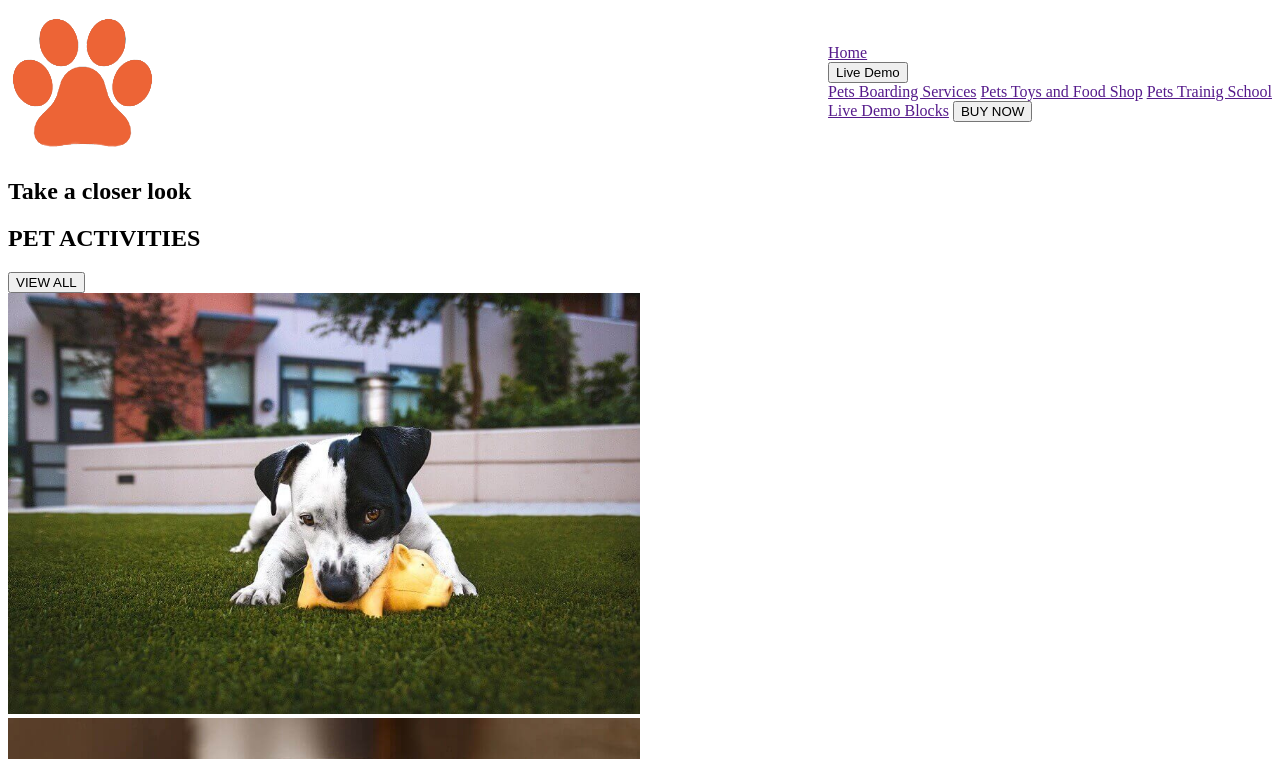
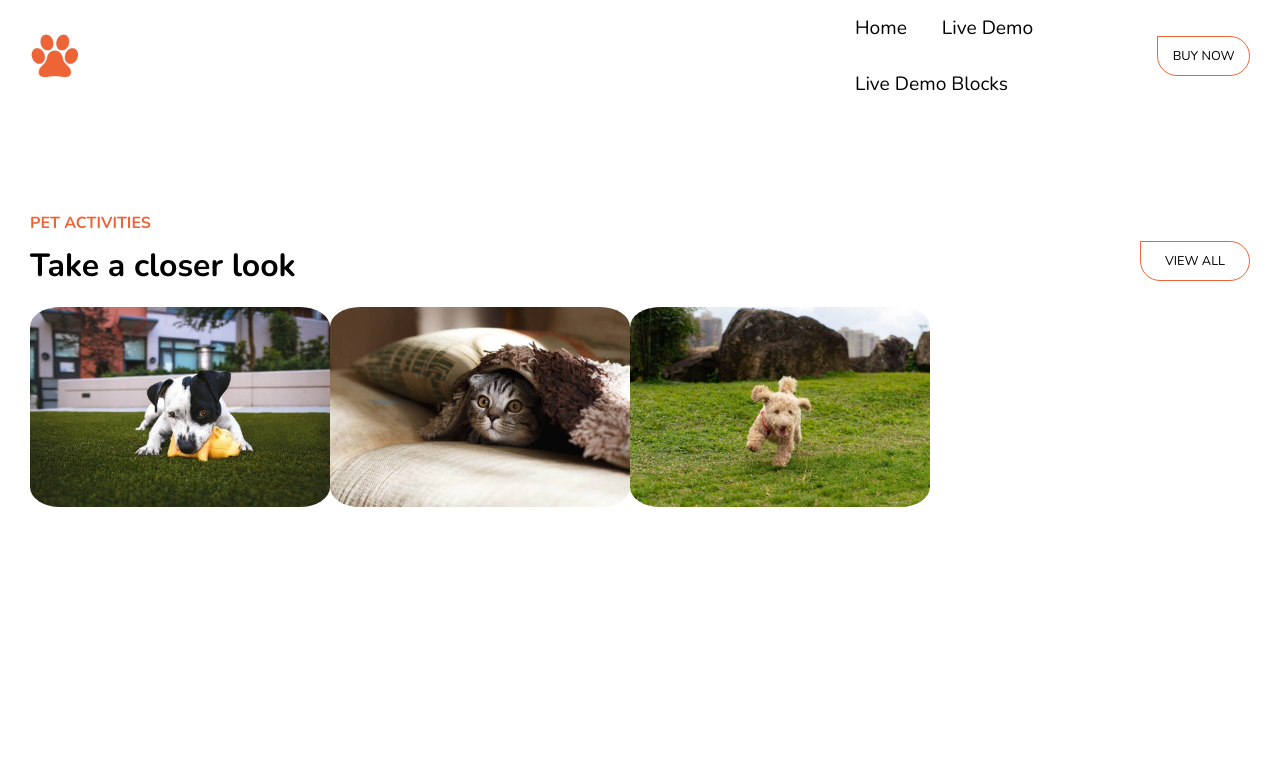
Before and after one commit to AlinaLaurs/202210-W1CH4-Alina-Laurs, a website: page index.html in a window 1280 px wide. Shown: the top 759 px of the page. Drawn offline with nearby package versions, Linux system fonts and the light colour scheme.

Commit message:
Add changes

```diff
--- a/index.html
+++ b/index.html
@@ -5,33 +5,33 @@
     <meta http-equiv="X-UA-Compatible" content="IE=edge" />
     <meta name="viewport" content="width=device-width, initial-scale=1.0" />
     <meta name="description" content="Challenge-4" />
-    <link rel="stylesheet" href="./style.css" />
+    <link rel="stylesheet" href="./css/style.css" />
     <title>Home</title>
   </head>
+
   <body>
-    <header class="menu">
-      <img src="./logo2.png" alt="logo" />
-      <nav>
-        <a href="">Home</a>
-        <div class="dropdown">
+    <header>
+      <img class="logo" src="./logo2.png" alt="logo" />
 
-  <button>Live Demo</button>
-  <div class="dropdown-content">
-  <a href="">Pets Boarding Services</a>
-  <a href="">Pets Toys and Food Shop</a>
-  <a href="">Pets Trainig School</a>
-  </div>
+      <div class="menu">
+        <ul>
+          <li>Home</li>
+          <li>Live Demo</li>
+          <li>Live Demo Blocks</li>
+        </ul>
+      </div>
+      <input type="button" value="BUY NOW" />
+    </header>
 
-        <a href="">Live Demo Blocks</a>
-        <input type="button" value="BUY NOW" />
-      </nav>
-    </header>
-    <section>
-      <h2>Take a closer look</h2>
+    <div>
       <h1>PET ACTIVITIES</h1>
-      <input type="button" value="VIEW ALL" />
-    </section>
-    <section>
+      <section class="section-1">
+        <h2>Take a closer look</h2>
+        <input type="button" value="VIEW ALL" />
+      </section>
+    </div>
+
+    <section class="section-2">
       <img class="pet" src="./01.jpg" alt="perro" />
       <img class="pet" src="./02.jpg" alt="gato" />
       <img class="pet" src="./03.jpg" alt="otro perro" />
--- /dev/null
+++ b/sass/style.scss
@@ -0,0 +1,87 @@
+@import url("https://fonts.googleapis.com/css2?family=Nunito:wght@400;700&display=swap%22");
+
+* {
+  box-sizing: border-box;
+  margin: 0;
+}
+
+.logo {
+  width: 50px;
+  height: 50px;
+  margin-left: 30px;
+}
+
+ul {
+  list-style: none;
+}
+
+ul > li {
+  display: inline-block;
+  padding: 15px;
+}
+
+.menu {
+  margin-left: 720px;
+  font-family: "Nunito", sans-serif;
+  font-size: 1.2rem;
+}
+
+header {
+  display: flex;
+  justify-content: space-between;
+  align-items: center;
+  margin-bottom: 100px;
+}
+
+.section-2 > .pet {
+  width: 300px;
+  object-fit: cover;
+  border-radius: 10%;
+}
+
+h1 {
+  font-size: 1rem;
+  margin-left: 30px;
+  font-family: "Nunito", sans-serif;
+  color: #ed6436;
+}
+
+h2 {
+  font-size: 2rem;
+  margin-top: 10px;
+  font-family: "Nunito", sans-serif;
+}
+
+input[type="button"] {
+  width: 110px;
+  height: 40px;
+  color: 000000;
+  font-size: 0.8rem;
+  background: #ffffff;
+  border: solid #ed6436 1.5px;
+  text-decoration: none;
+  border-radius: 0px 25px 25px 25px;
+  margin-right: 30px;
+  font-family: "Nunito", sans-serif;
+}
+
+input[type="button"]:hover {
+  background: #ed6436;
+  text-decoration: none;
+  color: #fff;
+}
+
+.section-2 {
+  min-height: auto;
+  display: flex;
+  flex-direction: row;
+  margin-left: 30px;
+  margin-top: 20px;
+}
+
+.section-1 {
+  display: flex;
+  justify-content: space-between;
+  align-items: center;
+  margin-left: 30px;
+}
```
Also changed, not shown: package.json (added, +23 -0 lines), css/style.css (added), style.css (deleted), 2 other files.
